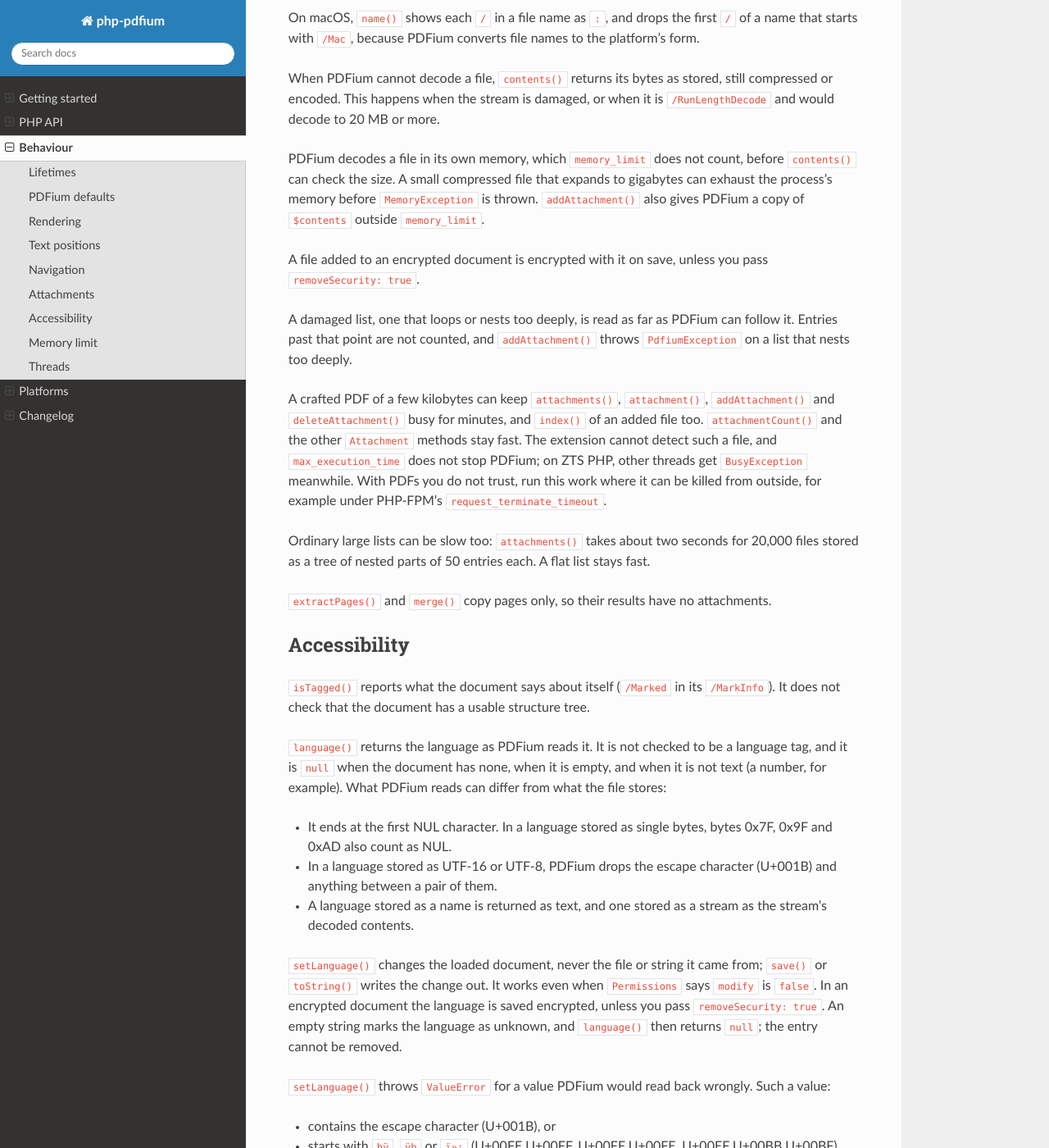
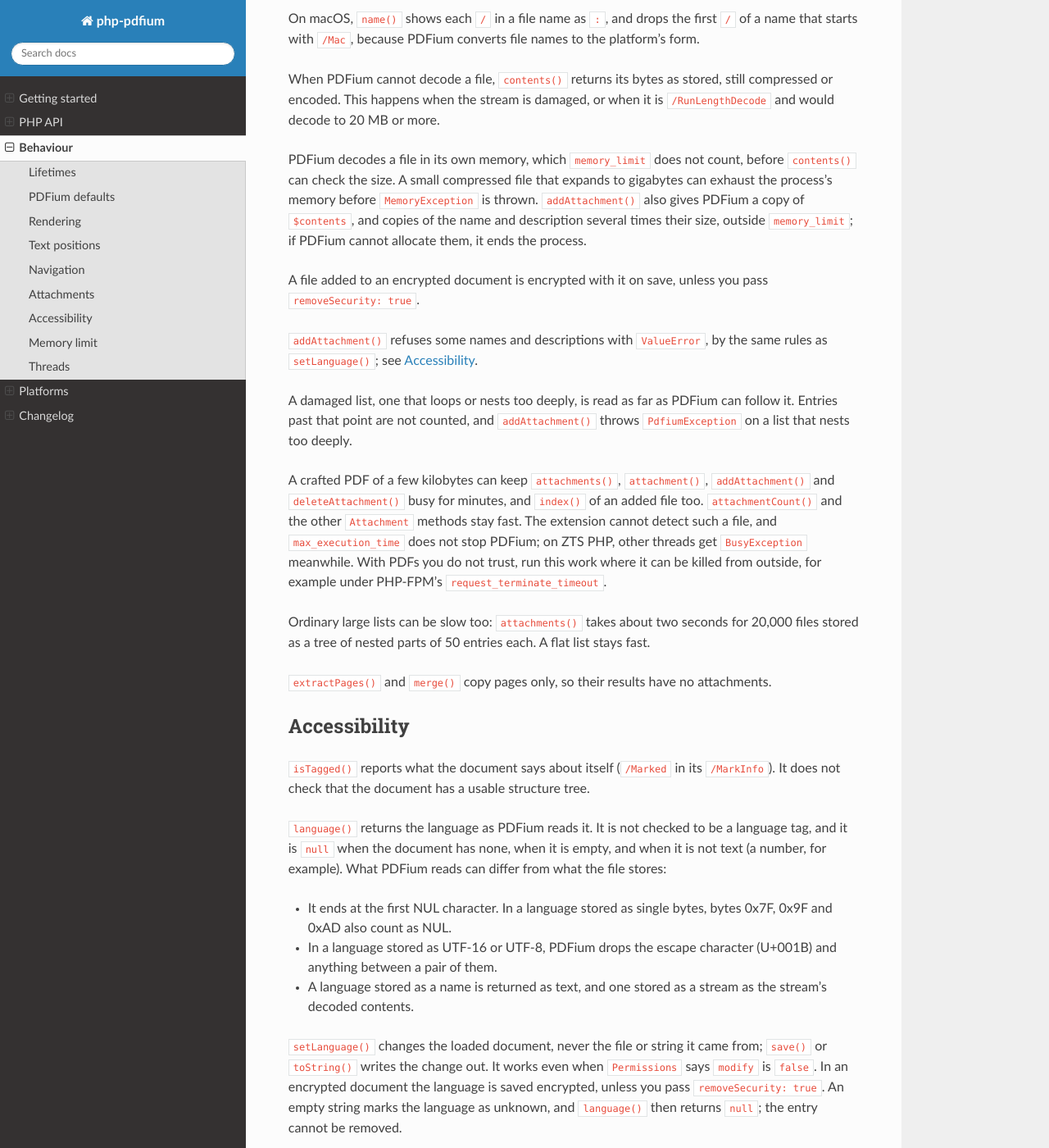
Before and after one commit to chaikivskyi/php-pdfium, a Sphinx documentation site: the page built from docs/behaviour.rst, in a window 1280 px wide and 1400 px high, scrolled down 4982 px. Shown: the whole window at 82% size. Built offline with Sphinx 7.4.7 and the Read the Docs theme 3.1.0, drawn with Linux system fonts in a browser that asks for light colours; cross-references to code outside the pages are shown as plain code; some of the changed text lies outside the part shown.

Commit message:
fix: addAttachment() refuses names and descriptions PDFium would read back differently

```diff
--- a/docs/behaviour.rst
+++ b/docs/behaviour.rst
@@ -34,8 +34,8 @@ it.
 PDFium defaults
 ---------------
 
-The extension follows PDFium and adds no rules of its own, except that ``setLanguage()`` refuses a
-few values PDFium would read back wrongly; see :ref:`accessibility`.
+The extension follows PDFium and adds no rules of its own, except that ``setLanguage()`` and
+``addAttachment()`` refuse a few values PDFium would read back wrongly; see :ref:`accessibility`.
 
 **Permissions are not enforced.**
    ``permissions()`` tells you what the document allows, but nothing stops you. For example, you can
@@ -242,10 +242,14 @@ decode to 20 MB or more.
 PDFium decodes a file in its own memory, which ``memory_limit`` does not count, before
 ``contents()`` can check the size. A small compressed file that expands to gigabytes can exhaust
 the process's memory before ``MemoryException`` is thrown. ``addAttachment()`` also gives PDFium a
-copy of ``$contents`` outside ``memory_limit``.
+copy of ``$contents``, and copies of the name and description several times their size, outside
+``memory_limit``; if PDFium cannot allocate them, it ends the process.
 
 A file added to an encrypted document is encrypted with it on save, unless you pass
 ``removeSecurity: true``.
+
+``addAttachment()`` refuses some names and descriptions with ``ValueError``, by the same rules as
+``setLanguage()``; see :ref:`accessibility`.
 
 A damaged list, one that loops or nests too deeply, is read as far as PDFium can follow it. Entries
 past that point are not counted, and ``addAttachment()`` throws ``PdfiumException`` on a list that
@@ -288,7 +292,8 @@ example). What PDFium reads can differ from what the file stores:
 encrypted, unless you pass ``removeSecurity: true``. An empty string marks the language as unknown,
 and ``language()`` then returns ``null``; the entry cannot be removed.
 
-``setLanguage()`` throws ``ValueError`` for a value PDFium would read back wrongly. Such a value:
+``setLanguage()`` throws ``ValueError`` for a value PDFium would read back wrongly, and
+``addAttachment()`` does the same for names and descriptions. Such a value:
 
 - contains the escape character (U+001B), or
 - starts with ``þÿ``, ``ÿþ`` or ``ï»¿`` (U+00FE U+00FF, U+00FF U+00FE, U+00EF U+00BB U+00BF) and
--- a/docs/php_api.rst
+++ b/docs/php_api.rst
@@ -221,8 +221,10 @@ Document
       :param string $contents: The file's bytes.
       :param ?string $description: Shown by viewers next to the file, as UTF-8.
       :rtype: Attachment
-      :throws \\ValueError: ``$name`` is empty, ``$name`` or ``$description`` is not valid UTF-8
-         or contains a null byte, or ``$contents`` is longer than 2147483646 bytes.
+      :throws \\ValueError: ``$name`` is empty; ``$name`` or ``$description`` is not valid UTF-8,
+         contains a null byte or the escape character, or starts with what a PDF reader would take
+         for a byte order mark (see :ref:`accessibility`); or ``$contents`` is longer than
+         2147483646 bytes.
       :throws PdfiumException: PDFium refuses: the name may already be used, or the list of
          attachments is damaged. Also when PDFium cannot store the contents or description; the new
          entry is then removed if possible, and the message says when it stays.
```
Also changed, not shown: 4 other files.
